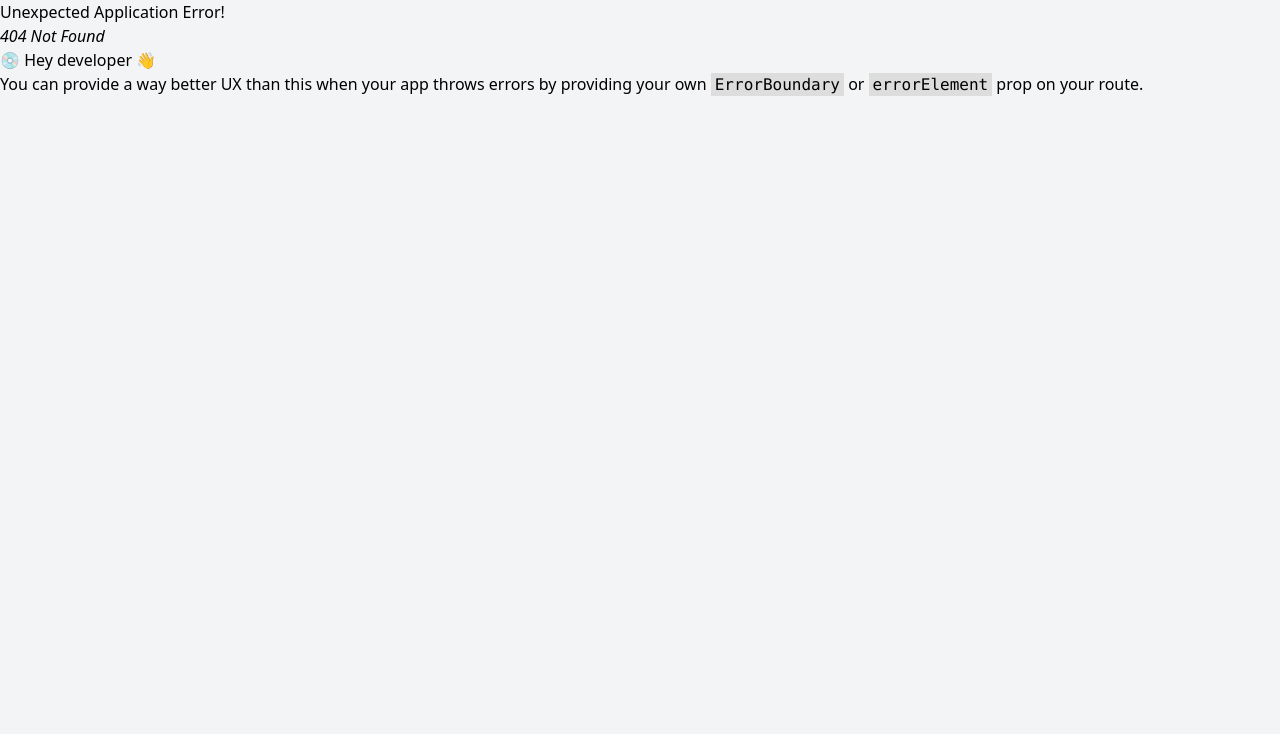
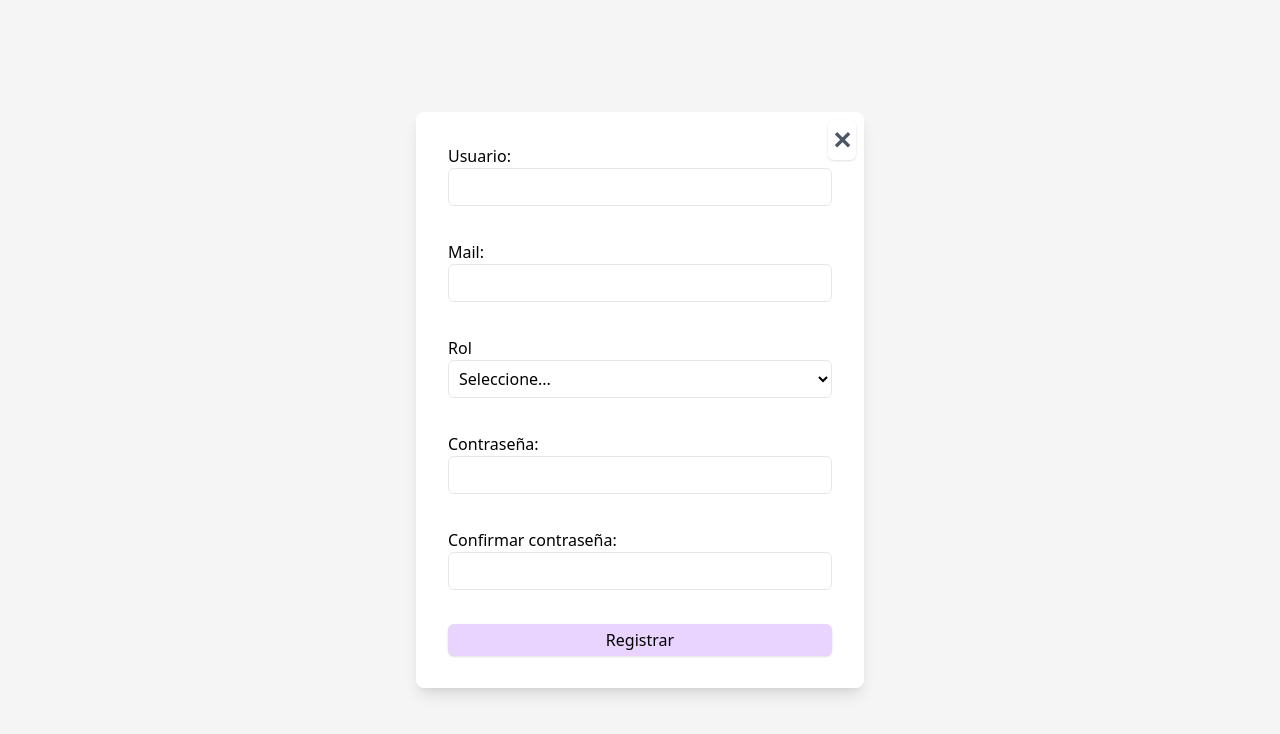
Before and after one commit to Saimon0948/TPI-FRONT-, a React (Vite) app: page /register in a window 1280 px wide. Before the commit this address had no page. Shown: the top 734 px of the page. Built offline with nearby package versions, Linux system fonts and the light colour scheme.

Commit message:
implementacion registro

```diff
--- a/src/App.jsx
+++ b/src/App.jsx
@@ -8,7 +8,7 @@ import Home from './modules/home/pages/Home';
 import ListProductsPage from './modules/products/pages/ListProductsPage';
 import CreateProductPage from './modules/products/pages/CreateProductPage';
 import CustomerHome from './modules/customer/pages/CustomerHome';
-
+import RegisterPage from './modules/auth/pages/RegisterPage';
 function App() {
   const router = createBrowserRouter([
   {
@@ -28,6 +28,10 @@ function App() {
   {
     path: '/login',
     element: <LoginPage />,
+  },
+  {
+    path: '/register',
+    element: <RegisterPage/>,
   },
   {
     path: '/admin',
--- a/src/modules/auth/components/LoginForm.jsx
+++ b/src/modules/auth/components/LoginForm.jsx
@@ -39,6 +39,14 @@ function LoginForm() {
   };
 
   return (
+    <div className='relative'>
+      <button
+        type='button'
+        onClick={() => navigate(-1)}
+        className='absolute top-2 right-2 text-gray-600 hover:text-gray-900 text-2xl font-bold'
+     >
+        ✕
+      </button>
     <form className='
         flex
         flex-col
@@ -69,9 +77,10 @@ function LoginForm() {
       />
 
       <Button type='submit'>Iniciar Sesión</Button>
-      <Button variant='secondary' onClick={() => alert('Debe impletar navegacion y pagina de registro')}>Registrar Usuario</Button>
+      <Button variant='secondary' onClick={() => navigate('/register')}>Registrar Usuario</Button>
       {errorMessage && <p className='text-red-500'>{errorMessage}</p>}
     </form>
+    </div>
   );
 };
 
--- /dev/null
+++ b/src/modules/auth/components/RegisterForm.jsx
@@ -0,0 +1,152 @@
+import React from 'react';
+import { useState } from 'react';
+import { useForm } from 'react-hook-form';
+import { useNavigate } from 'react-router-dom';
+import Input from '../../shared/components/Input';
+import Button from '../../shared/components/Button';
+import { frontendErrorMessage } from '../helpers/backendError';
+import { registerUser } from '../services/register';
+
+function RegisterForm() {
+
+     const [errorMessage, setErrorMessage] = useState('');
+    const {
+      register,
+      handleSubmit,
+      formState: { errors },
+      watch,
+    } = useForm({ defaultValues: { username: '', mail: '', role: '', password: '', confirmPassword: '' } });
+
+  const navigate = useNavigate();
+
+  const onValid = async (formData) => {
+    try {
+      const payload = {
+        username: formData.username,
+        password: formData.password,
+        mail: formData.mail,
+        role: formData.role,
+
+      };
+
+      const { data, error } = await registerUser(payload);
+
+      if (error) {
+        // try to pick a friendly message from backend
+        if (error?.response?.data?.code) {
+          setErrorMessage(frontendErrorMessage[error.response.data.code] || 'Error al registrar');
+        } else {
+          setErrorMessage(error.message || 'Error al registrar');
+        }
+
+        return;
+      }
+
+      // Registration successful — redirect to login page
+      navigate('/login');
+    } catch (err) {
+      console.error(err);
+      setErrorMessage('Llame a soporte');
+    }
+  };
+
+
+  return (
+    <div className='relative'>
+
+        <button
+        type='button'
+        onClick={() => navigate(-1)}
+        className='absolute top-2 right-2 text-gray-600 hover:text-gray-900 text-2xl font-bold'
+     >
+        ✕
+      </button>
+
+        <form className='
+        flex
+        flex-col
+        gap-20
+        bg-white
+        p-8
+        sm:w-md
+        sm:gap-4
+        sm:rounded-lg
+        sm:shadow-lg
+      '
+        onSubmit={handleSubmit(onValid)}>
+
+        <Input
+          label='Usuario'
+          {...register('username', { required: 'Usuario es obligatorio' })}
+          error={errors.username?.message}
+        />
+
+        <Input
+          label='Mail'
+          {...register('mail', {
+            required: 'Mail es obligatorio',
+            validate: (value) => {
+              const emailRegex = /^[^\s@]+@[^\s@]+\.[^\s@]+$/;
+              return emailRegex.test(value) || 'Email no es válido';
+            },
+          })}
+          error={errors.mail?.message}
+        />
+
+        <div className='flex flex-col h-20'>
+          <label>Rol</label>
+          <select
+            className={errors.role ? 'border-red-400' : ''}
+            {...register('role', { required: 'Seleccione un rol' })}
+          >
+            <option value=''>Seleccione...</option>
+            <option value='user'>customer</option>
+            <option value='admin'>admin</option>
+          </select>
+          {errors.role && <p className='text-red-500 text-base sm:text-xs'>{errors.role.message}</p>}
+        </div>
+
+
+
+        <Input
+          label='Contraseña'
+          type='password'
+          {...register('password', {
+            required: 'Contraseña es obligatoria',
+            validate: (value) => {
+              if (!/[A-Z]/.test(value)) return 'Debe contener al menos una letra mayúscula';
+              if (!/[a-z]/.test(value)) return 'Debe contener al menos una letra minúscula';
+              const digitCount = (value.match(/\d/g) || []).length;
+              if (digitCount < 3) return 'Debe contener al menos 3 números';
+              if (!/[!@#$%^&*()_+\-=[\]{};':"\\|,.<>/?`~]/.test(value)) return 'Debe contener al menos 1 símbolo';
+              return true;
+            },
+          })}
+          error={errors.password?.message}
+        />
+
+          <Input
+            label='Confirmar contraseña'
+            type='password'
+            {...register('confirmPassword', {
+              required: 'Confirme la contraseña',
+              validate: (value) => {
+                const pwd = watch('password');
+                return value === pwd || 'Contraseña no coincide';
+              },
+            })}
+            error={errors.confirmPassword?.message}
+          />
+
+
+        <Button type='submit'>Registrar</Button>
+
+        {errorMessage && <p className='text-red-500'>{errorMessage}</p>}
+
+        </form>
+
+
+
+    </div>
+
+  );}export default RegisterForm;
--- /dev/null
+++ b/src/modules/auth/pages/RegisterPage.jsx
@@ -0,0 +1,18 @@
+import RegisterForm from '../components/RegisterForm';
+
+function RegisterPage() {
+  return (
+    <div className='
+      flex
+      flex-col
+      justify-center
+      h-[100dvh]
+      bg-neutral-100
+      sm:items-center
+    '>
+      <RegisterForm />
+    </div>
+  );
+}
+
+export default RegisterPage;
--- /dev/null
+++ b/src/modules/auth/services/register.js
@@ -0,0 +1,13 @@
+import { instance } from '../../shared/api/axiosInstance';
+
+export const registerUser = async ({ username, password ,mail, role, }) => {
+  try {
+    const payload = { username, password, mail, role };
+    const response = await instance.post('/api/auth/register', payload);
+
+    return { data: response.data, error: null };
+  } catch (error) {
+    console.error('registerUser error', error);
+    return { data: null, error };
+  }
+};
```
